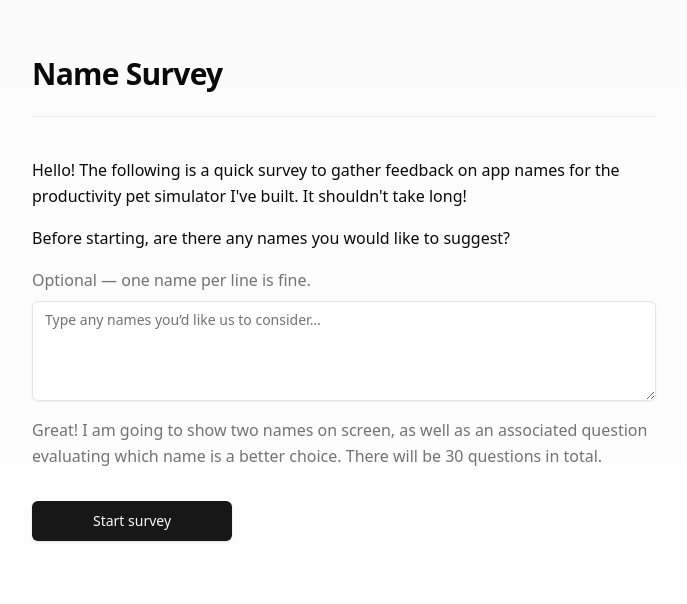
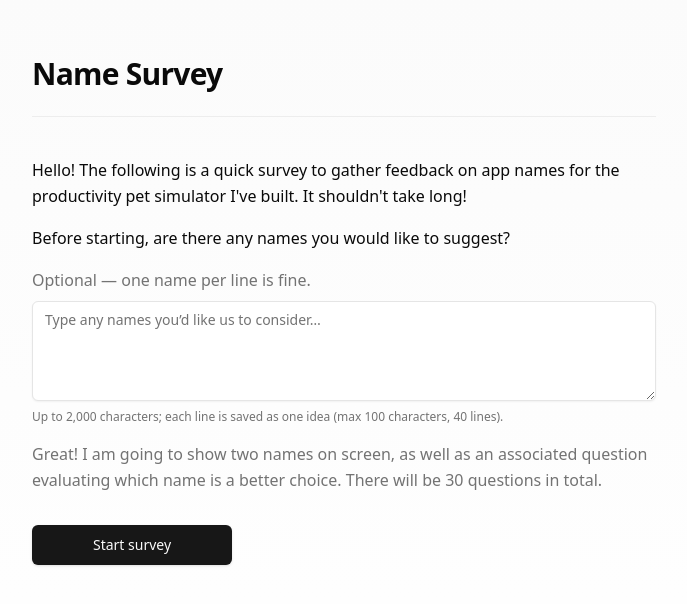
Before and after one commit to JoshDesmond/AutomatiSolutions, a React (Vite) app in the folder AutomatiSolutions/: page /products/phreepet/name-survey in a window 1280 px wide. Shown: the top 604 px of the page, without its empty margins (296-983 px from the left). Built offline with nearby package versions, Linux system fonts and the light colour scheme; no server answers; the database is empty.

Commit message:
Minimizes name survey suggestion response length

```diff
--- a/AutomatiSolutions/src/components/phreepet/nameSurvey/NameSuggestionEntry.tsx
+++ b/AutomatiSolutions/src/components/phreepet/nameSurvey/NameSuggestionEntry.tsx
@@ -1,6 +1,12 @@
 import { Label } from '@/components/ui/label'
 import { Textarea } from '@/components/ui/textarea'
 import { cn } from '@/lib/utils'
+
+import {
+  NAME_SURVEY_SUGGESTION_LINE_MAX,
+  NAME_SURVEY_SUGGESTION_MAX_LINES,
+  NAME_SURVEY_SUGGESTION_RAW_MAX,
+} from './parseSuggestionLines'
 
 export interface NameSuggestionEntryProps {
   id?: string
@@ -27,10 +33,17 @@ const NameSuggestionEntry: React.FC<NameSuggestionEntryProps> = ({
         value={value}
         onChange={(e) => onChange(e.target.value)}
         disabled={disabled}
+        maxLength={NAME_SURVEY_SUGGESTION_RAW_MAX}
         placeholder="Type any names you’d like us to consider…"
         rows={4}
         className="resize-y min-h-[100px] bg-background"
+        aria-describedby={`${id}-hint`}
       />
+      <p id={`${id}-hint`} className="text-xs text-muted-foreground">
+        Up to {NAME_SURVEY_SUGGESTION_RAW_MAX.toLocaleString()} characters; each line is saved
+        as one idea (max {NAME_SURVEY_SUGGESTION_LINE_MAX} characters,{' '}
+        {NAME_SURVEY_SUGGESTION_MAX_LINES} lines).
+      </p>
     </div>
   )
 }
--- a/AutomatiSolutions/src/components/phreepet/nameSurvey/parseSuggestionLines.ts
+++ b/AutomatiSolutions/src/components/phreepet/nameSurvey/parseSuggestionLines.ts
@@ -1,6 +1,7 @@
-export function parseSuggestionLines(raw: string): string[] {
-  return raw
-    .split(/\r?\n/)
-    .map((s) => s.trim())
-    .filter(Boolean)
-}
+export {
+  NAME_SURVEY_SUGGESTION_LINE_MAX,
+  NAME_SURVEY_SUGGESTION_MAX_LINES,
+  NAME_SURVEY_SUGGESTION_RAW_MAX,
+  parseSuggestionLines,
+  sanitizeSuggestionList,
+} from '@/lib/phreepet/surveySuggestions'
--- a/AutomatiSolutions/src/lib/phreepet/NameSurveyStore.ts
+++ b/AutomatiSolutions/src/lib/phreepet/NameSurveyStore.ts
@@ -9,6 +9,7 @@ import {
 } from 'firebase/firestore'
 
 import { getFirestoreDb } from '@/lib/firebase'
+import { sanitizeSuggestionList } from '@/lib/phreepet/surveySuggestions'
 import { updateRatings } from './EloEngine'
 import { NAME_SURVEY_DECK_SIZE, QuestionManager } from './QuestionManager'
 import type {
@@ -406,7 +407,9 @@ export class NameSurveyStore {
 
     const sessionPayload: SurveySession = {
       ...this.session,
-      suggestions: suggestions.length ? [...suggestions] : this.session.suggestions,
+      suggestions: sanitizeSuggestionList(
+        suggestions.length ? [...suggestions] : this.session.suggestions,
+      ),
     }
 
     const nameIds = new Set<string>()
--- /dev/null
+++ b/AutomatiSolutions/src/lib/phreepet/surveySuggestions.ts
@@ -0,0 +1,30 @@
+/** Total characters accepted in the suggestion textarea (abuse / document size). */
+export const NAME_SURVEY_SUGGESTION_RAW_MAX = 2000
+
+/** Max length per line after trim (individual name ideas). */
+export const NAME_SURVEY_SUGGESTION_LINE_MAX = 100
+
+/** Max number of non-empty lines stored. */
+export const NAME_SURVEY_SUGGESTION_MAX_LINES = 40
+
+function clipLines(lines: string[]): string[] {
+  return lines
+    .map((s) => s.trim().slice(0, NAME_SURVEY_SUGGESTION_LINE_MAX))
+    .filter(Boolean)
+    .slice(0, NAME_SURVEY_SUGGESTION_MAX_LINES)
+}
+
+/**
+ * Normalizes user suggestion text for storage: caps raw size, line length, and line count.
+ */
+export function parseSuggestionLines(raw: string): string[] {
+  const clipped = raw.slice(0, NAME_SURVEY_SUGGESTION_RAW_MAX)
+  return clipLines(clipped.split(/\r?\n/))
+}
+
+/**
+ * Defensive clamp when suggestions are passed as an array (e.g. before Firestore write).
+ */
+export function sanitizeSuggestionList(suggestions: string[]): string[] {
+  return clipLines(suggestions)
+}
```
